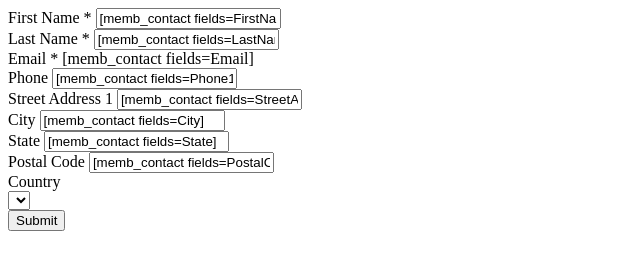
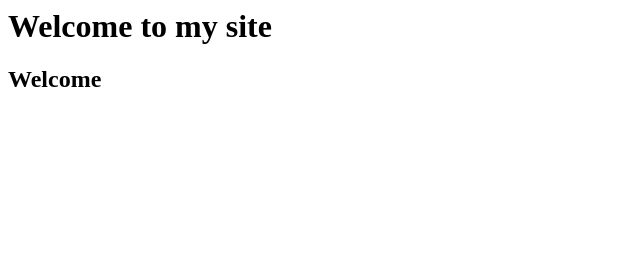
Before and after one commit to travispage/githubexample, a plain HTML site: page index.html in a window 1280 px wide. Shown: the whole page, without its empty margins (0-640 px from the left). Drawn offline with Linux system fonts and the light colour scheme.

Commit message:
Example second commit

```diff
--- a/index.html
+++ b/index.html
@@ -1,27 +1,9 @@
-<form accept-charset="UTF-8" action="https://ep107.infusionsoft.com/app/form/process/1ba8478d8b6686e542aa1cf515db35bf" class="infusion-form" method="POST">
-    <input name="inf_form_xid" type="hidden" value="1ba8478d8b6686e542aa1cf515db35bf" />
-    <input name="inf_form_name" type="hidden" value="Update Details" />
-    <input name="infusionsoft_version" type="hidden" value="1.65.0.68" />
-    <div class="infusion-field">
-<div class="infusion-field"><label for="inf_field_FirstName">First Name *</label>
-<input id="inf_field_FirstName" class="infusion-field-input-container" name="inf_field_FirstName" type="text" value="[memb_contact fields=FirstName]"></div>
-<div class="infusion-field"><label for="inf_field_LastName">Last Name *</label>
-<input id="inf_field_LastName" class="infusion-field-input-container" name="inf_field_LastName" type="text" value="[memb_contact fields=LastName]"></div>
-<div class="infusion-field"><label for="inf_field_Email">Email *</label>
-[memb_contact fields=Email]<input id="inf_field_Email" class="infusion-field-input-container" name="inf_field_Email" type="hidden" value="[memb_contact fields=Email]"></div>
-<div class="infusion-field"><label for="inf_field_Phone1">Phone</label>
-<input id="inf_field_Phone1" class="infusion-field-input-container" name="inf_field_Phone1" type="text" value="[memb_contact fields=Phone1]"></div>
-<div class="infusion-field"><label for="inf_field_StreetAddress1">Street Address 1</label>
-<input id="inf_field_StreetAddress1" class="infusion-field-input-container" name="inf_field_StreetAddress1" type="text" value="[memb_contact fields=StreetAddress1]"></div>
-<div class="infusion-field"><label for="inf_field_City">City</label>
-<input id="inf_field_City" class="infusion-field-input-container" name="inf_field_City" type="text" value="[memb_contact fields=City]"></div>
-<div class="infusion-field"><label for="inf_field_State">State</label>
-<input id="inf_field_State" class="infusion-field-input-container" name="inf_field_State" type="text" value="[memb_contact fields=State]"></div>
-<div class="infusion-field"><label for="inf_field_PostalCode">Postal Code</label>
-<input id="inf_field_PostalCode" class="infusion-field-input-container" name="inf_field_PostalCode" type="text" value="[memb_contact fields=PostalCode]"></div>
-<div class="infusion-field">
-<div class="buddyboss-select"><label for="inf_field_Country">Country</label><div class="buddyboss-select-inner"><div class="buddyboss-select"><div class="buddyboss-select-inner"><div class="buddyboss-select"><div class="buddyboss-select-inner"><span style=""></span><select id="inf_field_Country" name="inf_field_Country">[memb_country_dropdown]</select></div></div></div></div></div></div>
-</div>
-<div class="infusion-submit"><input type="submit" value="Submit"></div>
-</form>
-<script src="https://ep107.infusionsoft.com/app/webTracking/getTrackingCode" type="text/javascript"></script>
+<head>
+	<head>
+		<title>Hello Welcome to Git</title>
+	</head>
+	<body>
+		<h1>Welcome to my site</h1>
+		<h2>Welcome</h2>
+	</body>
+</head>
```
